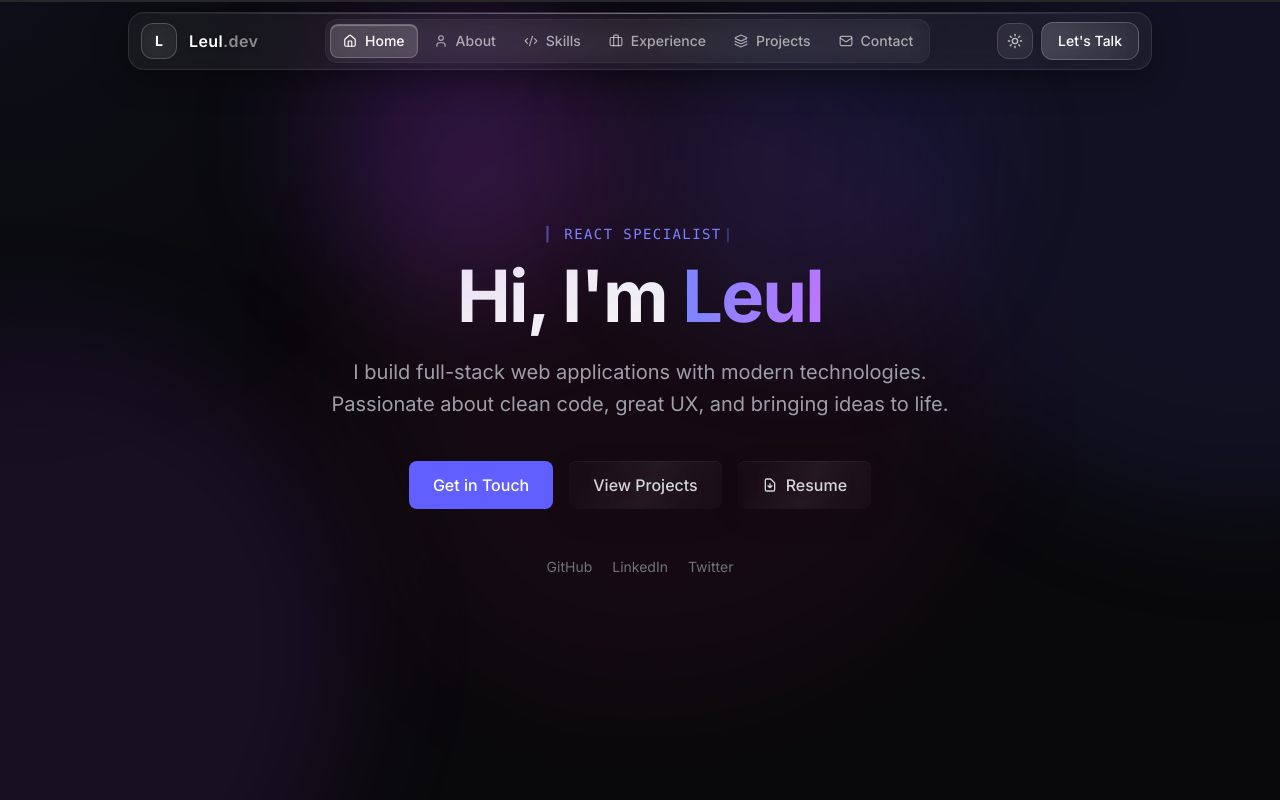
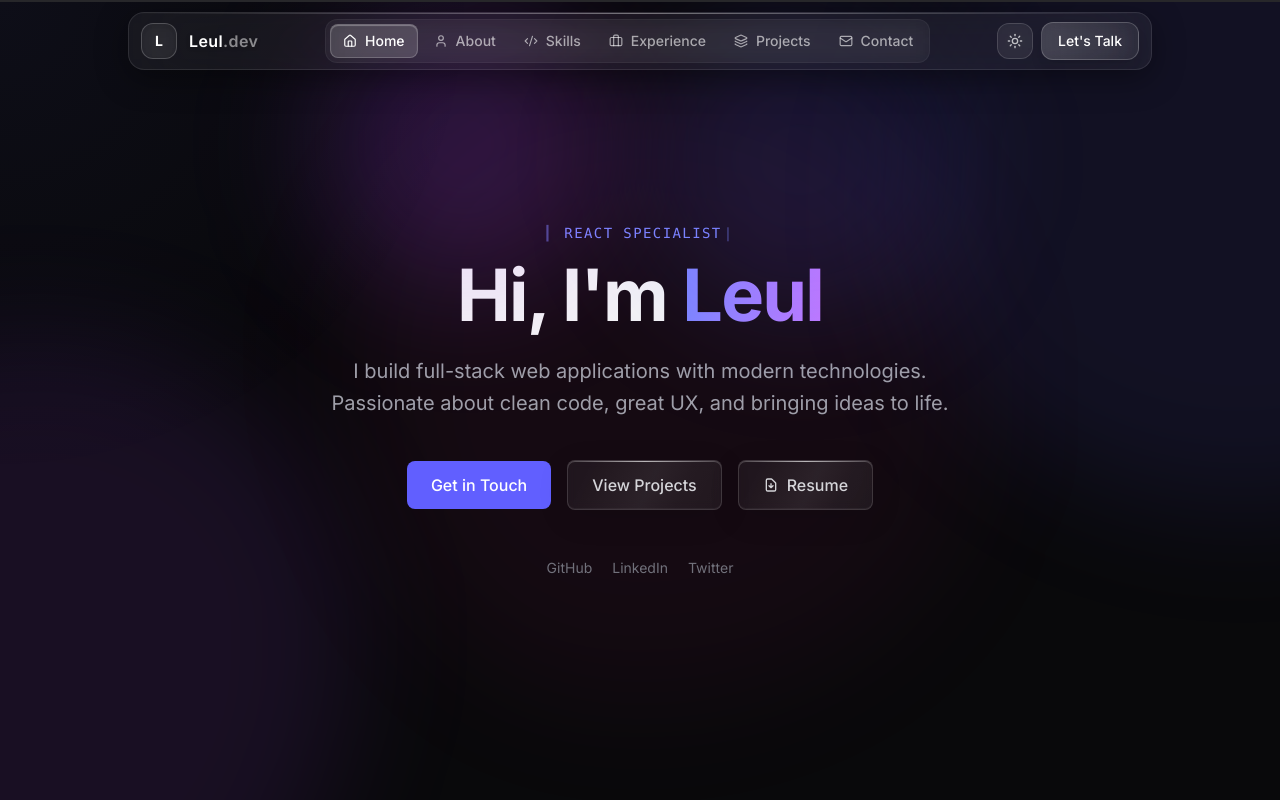
Before and after one commit to Leul-ab/portfolio, a React (Vite) app: page / in a window 1280 px wide. Shown: the top 800 px of the page. Built offline with nearby package versions, Linux system fonts and the light colour scheme.

Commit message:
inhance the glassy look

```diff
--- a/src/index.css
+++ b/src/index.css
@@ -45,34 +45,86 @@ body {
 
 /* ─── Liquid Glass Base ─── */
 .glass {
-  background: color-mix(in oklab, var(--color-zinc-100) 1.5%, transparent);
-  backdrop-filter: blur(40px) saturate(140%);
-  -webkit-backdrop-filter: blur(40px) saturate(140%);
-  border-color: color-mix(in oklab, var(--color-zinc-100) 3%, transparent);
-  box-shadow: inset 0 0.5px 0 color-mix(in oklab, var(--color-zinc-100) 10%, transparent),
-              0 8px 32px color-mix(in oklab, #000 8%, transparent);
+  position: relative;
+  overflow: hidden;
+  background: color-mix(in oklab, var(--color-zinc-100) 5%, transparent);
+  backdrop-filter: blur(5px);
+  -webkit-backdrop-filter: blur(5px);
+  border: 1px solid color-mix(in oklab, var(--color-zinc-100) 15%, transparent);
+  box-shadow:
+    0 8px 32px color-mix(in oklab, #000 10%, transparent),
+    inset 0 1px 0 color-mix(in oklab, var(--color-zinc-100) 20%, transparent),
+    inset 0 -1px 0 color-mix(in oklab, var(--color-zinc-100) 5%, transparent);
+}
+
+.glass::after {
+  content: '';
+  position: absolute;
+  top: 0;
+  left: 0;
+  right: 0;
+  height: 1px;
+  border-radius: inherit;
+  background: linear-gradient(90deg, transparent 0%, rgba(255, 255, 255, 0.6) 50%, transparent 100%);
+  pointer-events: none;
+  z-index: 1;
 }
 
 .glass-tint {
-  background: color-mix(in oklab, var(--color-indigo-500) 4%, color-mix(in oklab, var(--color-zinc-100) 1.5%, transparent));
-  backdrop-filter: blur(40px) saturate(140%);
-  -webkit-backdrop-filter: blur(40px) saturate(140%);
-  border-color: color-mix(in oklab, var(--color-indigo-500) 6%, transparent);
-  box-shadow: inset 0 0.5px 0 color-mix(in oklab, var(--color-zinc-100) 10%, transparent),
-              0 8px 32px color-mix(in oklab, #000 8%, transparent);
+  position: relative;
+  overflow: hidden;
+  background: color-mix(in oklab, var(--color-indigo-500) 8%, color-mix(in oklab, var(--color-zinc-100) 5%, transparent));
+  backdrop-filter: blur(5px);
+  -webkit-backdrop-filter: blur(5px);
+  border: 1px solid color-mix(in oklab, var(--color-indigo-500) 20%, color-mix(in oklab, var(--color-zinc-100) 15%, transparent));
+  box-shadow:
+    0 8px 32px color-mix(in oklab, #000 10%, transparent),
+    inset 0 1px 0 rgba(255, 255, 255, 0.4),
+    inset 0 -1px 0 rgba(255, 255, 255, 0.1);
+}
+
+.glass-tint::after {
+  content: '';
+  position: absolute;
+  top: 0;
+  left: 0;
+  right: 0;
+  height: 1px;
+  border-radius: inherit;
+  background: linear-gradient(90deg, transparent 0%, rgba(255, 255, 255, 0.6) 50%, transparent 100%);
+  pointer-events: none;
+  z-index: 1;
 }
 
 .glass-hover:hover {
-  background: color-mix(in oklab, var(--color-zinc-100) 4%, transparent);
-  border-color: color-mix(in oklab, var(--color-zinc-100) 6%, transparent);
+  background: color-mix(in oklab, var(--color-zinc-100) 8%, transparent);
+  border-color: color-mix(in oklab, var(--color-zinc-100) 25%, transparent);
 }
 
 .glass-strong {
-  background: color-mix(in oklab, var(--color-zinc-950) 50%, transparent);
-  backdrop-filter: blur(50px) saturate(140%);
-  -webkit-backdrop-filter: blur(50px) saturate(140%);
-  box-shadow: inset 0 0.5px 0 color-mix(in oklab, var(--color-zinc-100) 8%, transparent),
-              0 8px 32px color-mix(in oklab, #000 12%, transparent);
+  position: relative;
+  overflow: hidden;
+  background: color-mix(in oklab, var(--color-zinc-950) 60%, transparent);
+  backdrop-filter: blur(10px);
+  -webkit-backdrop-filter: blur(10px);
+  border: 1px solid color-mix(in oklab, var(--color-zinc-100) 10%, transparent);
+  box-shadow:
+    0 8px 32px color-mix(in oklab, #000 10%, transparent),
+    inset 0 1px 0 rgba(255, 255, 255, 0.3),
+    inset 0 -1px 0 rgba(255, 255, 255, 0.1);
+}
+
+.glass-strong::after {
+  content: '';
+  position: absolute;
+  top: 0;
+  left: 0;
+  right: 0;
+  height: 1px;
+  border-radius: inherit;
+  background: linear-gradient(90deg, transparent 0%, rgba(255, 255, 255, 0.5) 50%, transparent 100%);
+  pointer-events: none;
+  z-index: 1;
 }
 
 /* ─── Shine Overlay ─── */
```
